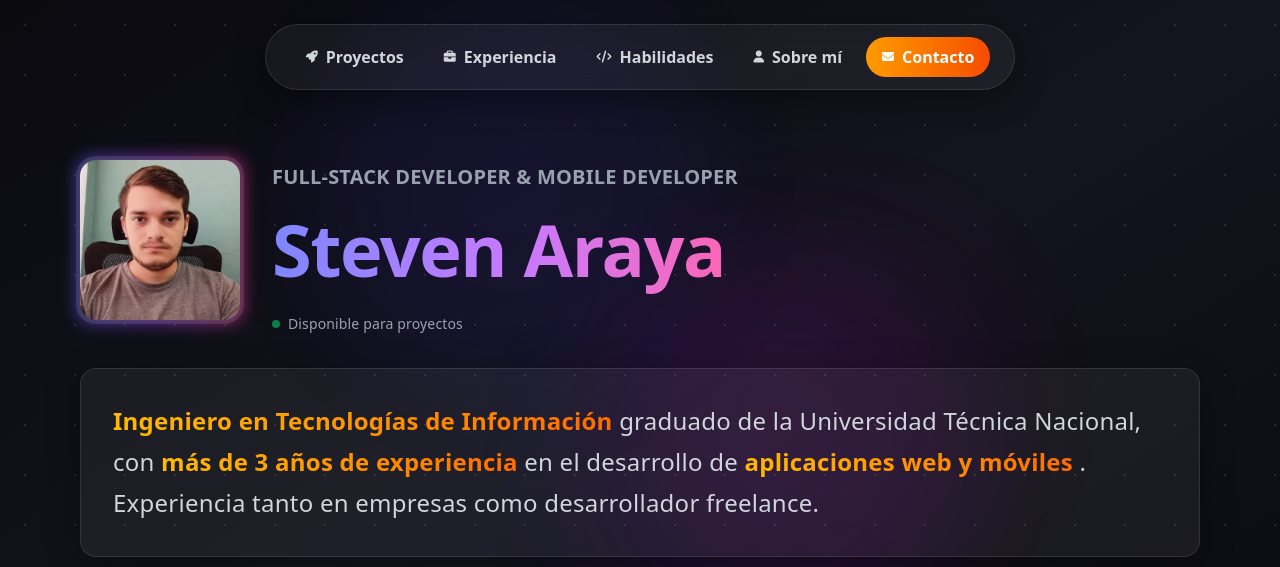
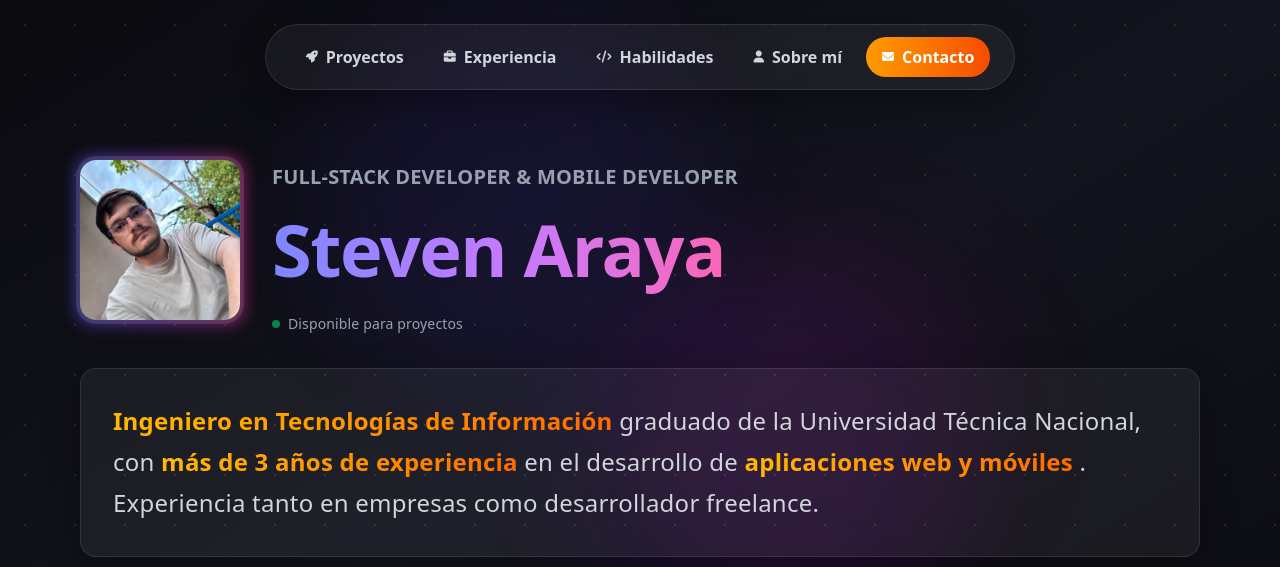
Before and after one commit to Imsteven0/PorfolioSteven, an Astro site: page / in a window 1280 px wide. Shown: the top 567 px of the page. Built offline with nearby package versions, Linux system fonts and the light colour scheme; Astro itself is replaced by a stand-in of ours.

Commit message:
Replace stevenAvatar image with less-steven
Removed stevenAvatar.webp and added less-steven.webp. Updated Hero.astro to use the new image for Steven Araya's avatar.

```diff
--- a/src/components/Hero.astro
+++ b/src/components/Hero.astro
@@ -10,7 +10,7 @@
 				</div>
 				<img
 					class="relative size-32 md:size-40 rounded-2xl ring-4 ring-white/10 transform transition duration-500 group-hover:scale-105"
-					src="/stevenAvatar.webp"
+					src="/less-steven.webp"
 					alt="Steven Araya "
 				/>
 			</div>
```
Also changed, not shown: public/less-steven.webp (added), public/stevenAvatar.webp (deleted).
